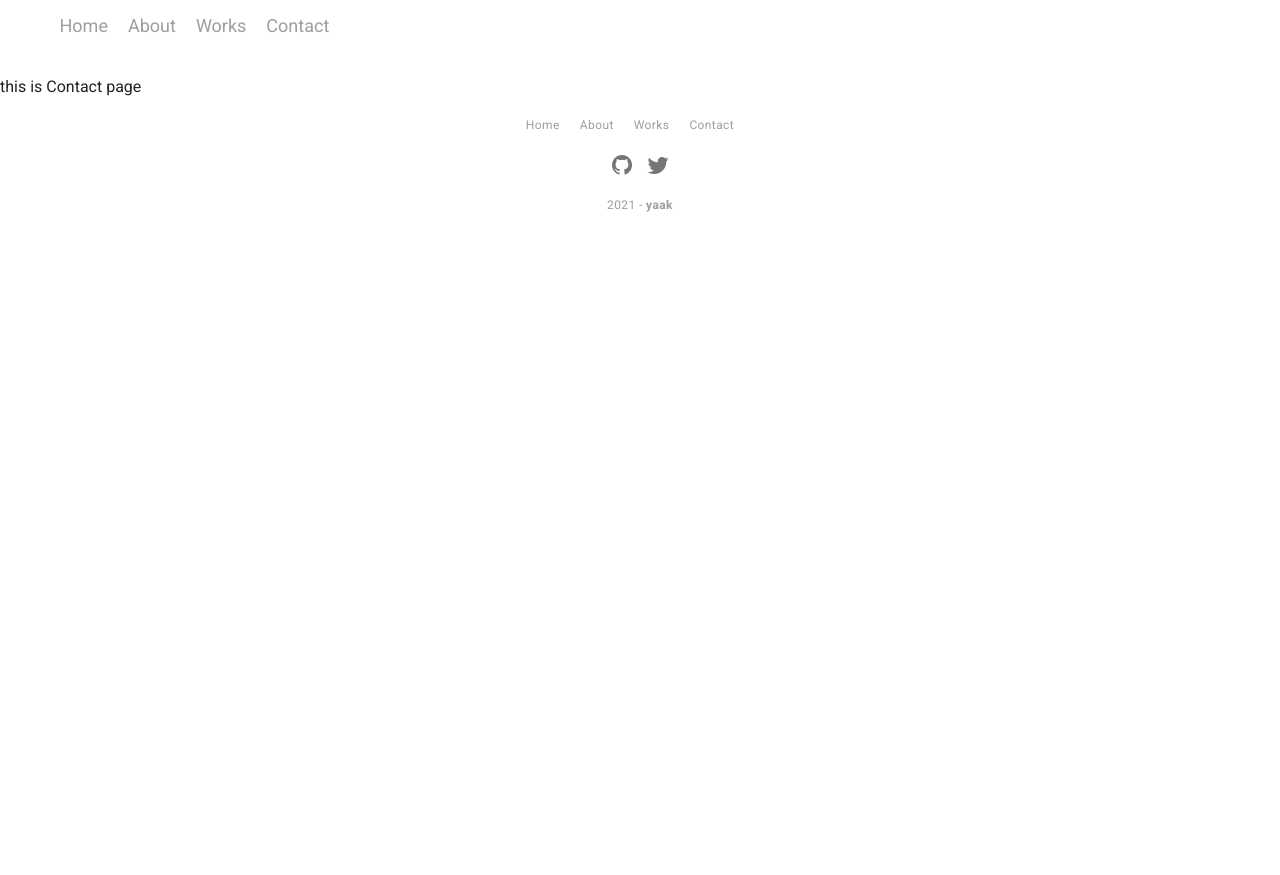
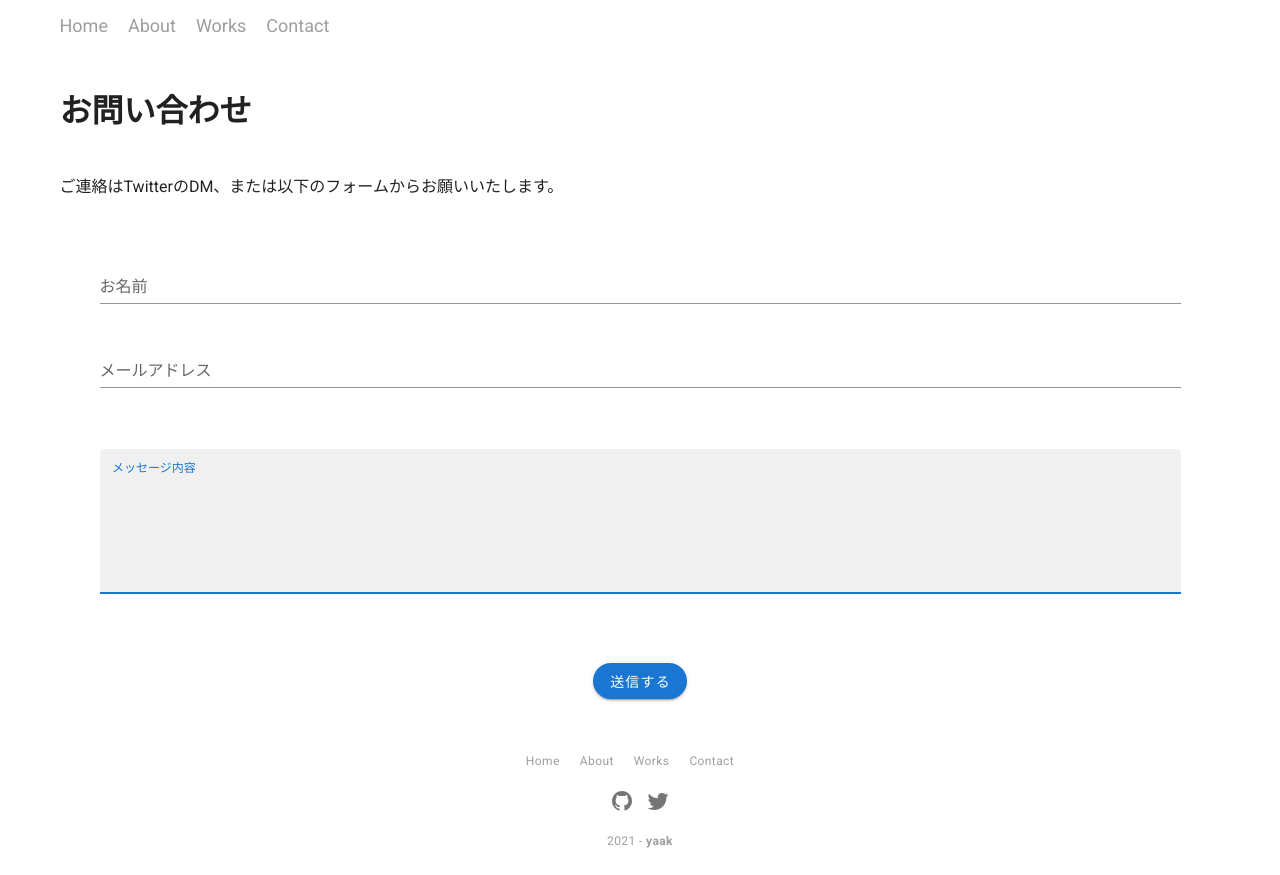
Before and after one commit to akiyoshiyamamoto/vue-portfolio, a Vue app: page /contact in a window 1280 px wide. Before the commit the page ends 800 px from the top, so only its background shows below. Built offline with nearby package versions, Linux system fonts and the light colour scheme.

Commit message:
Fix: #10 お問い合わせ画面のデザイン実装

```diff
--- a/src/components/pages/Contact.vue
+++ b/src/components/pages/Contact.vue
@@ -1,10 +1,61 @@
 <template>
-  <p>this is Contact page</p>
+  <v-container>
+    <v-row>
+      <v-col>
+        <h1 class="mb-10">お問い合わせ</h1>
+        <p>ご連絡はTwitterのDM、または以下のフォームからお願いいたします。</p>
+        <div class="pa-10">
+          <v-text-field
+              label="お名前"
+              :rules="rules"
+              hide-details="auto"
+              class="mb-10"
+          ></v-text-field>
+          <v-text-field
+              label="メールアドレス"
+              :rules="rulesForEmail"
+              class="mb-10"
+          ></v-text-field>
+          <v-textarea
+              label="メッセージ内容"
+              :rules="rulesForMessage"
+              auto-grow
+              autofocus
+              filled
+              class="mb-10"
+          ></v-textarea>
+
+          <div class="text-center">
+            <v-btn
+                rounded
+                color="primary"
+                dark
+            >
+              送信する
+            </v-btn>
+          </div>
+        </div>
+      </v-col>
+    </v-row>
+  </v-container>
 </template>
 
 <script>
 export default {
-name: "Contact"
+  name: "Contact",
+  data: () => ({
+    rules: [
+      value => !!value || '名前は必須です。',
+      value => (value && value.length >= 3) || '三文字以上で入力してください。',
+    ],
+    rulesForEmail: [
+      value => !!value || 'メールアドレスは必須です',
+      value => !value || /^\w+([.-]?\w+)*@\w+([.-]?\w+)*(\.\w{2,3})+$/.test(value) || '無効なメールアドレスです。'
+    ],
+    rulesForMessage: [
+      value => !!value || 'メッセージは必須です',
+    ]
+  }),
 }
 </script>
 
```
